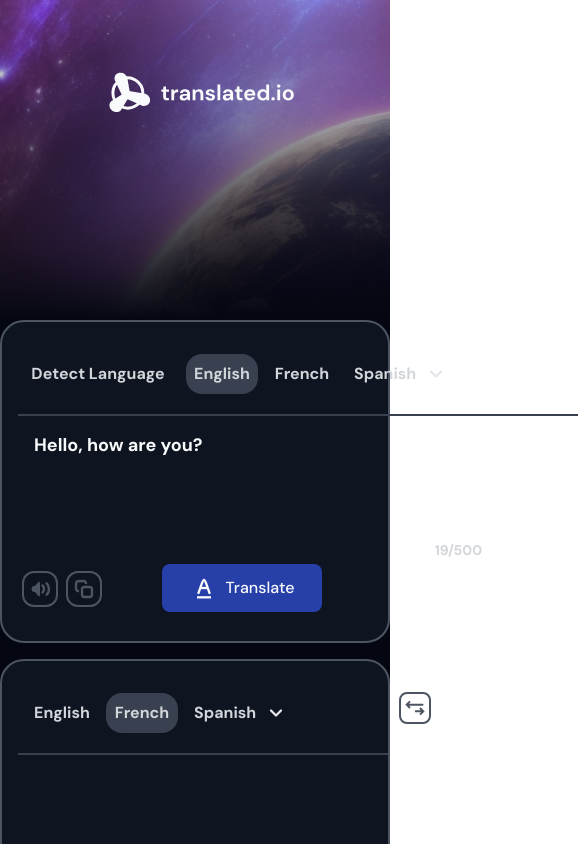
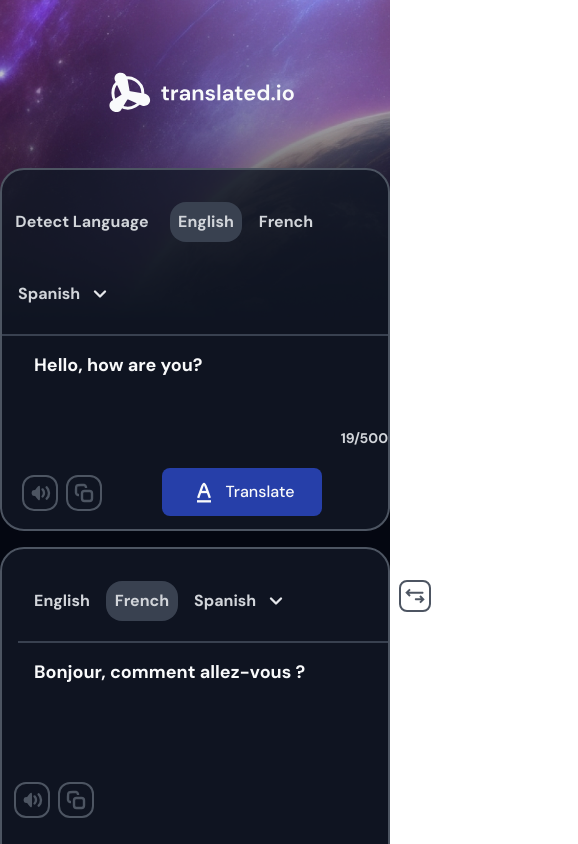
Before and after one commit to EduzzDev/Translate_page, a React (Vite) app: page / in a window 390 px wide. Shown: the top 844 px of the page, 578 px wide, since content can reach past the window. Built offline with nearby package versions, Linux system fonts and the light colour scheme.

Commit message:
fix: Corrigir a sicronização da altura do input e do output

```diff
--- a/src/App.jsx
+++ b/src/App.jsx
@@ -12,9 +12,11 @@ import sortAlfa from "/src/assets/Sort_alfa.svg";
 
 function App() {
   const [translatingText, setTranslatingText] = useState("Hello, how are you?");
-  const [translatedText, setTranslatedText] = useState("");
+  const [translatedText, setTranslatedText] = useState(
+    "Bonjour, comment allez-vous ?",
+  );
   const [copied, setCopying] = useState(false);
-  const textareaRef = useRef(null);
+  const inputRef = useRef(null);
   const outputRef = useRef(null);
   const [inputLanguage, setInputLanguage] = useState("English");
   const [outputLanguage, setOutputLanguage] = useState("French");
@@ -81,6 +83,7 @@ function App() {
   const handleInput = (e) => {
     if (e.target.value.length <= 500) {
       setTranslatingText(e.target.value);
+      setTranslatedText;
     }
   };
 
@@ -126,29 +129,50 @@ function App() {
   useEffect(() => {
     const adjustHeight = (el) => {
       if (el) {
-        el.style.height = "auto"; // Reseta a altura para o mínimo
-        // Se tiver texto, ele assume o scrollHeight
+        el.style.height = "auto";
         el.style.height = el.scrollHeight + "px";
       }
     };
-    adjustHeight(textareaRef.current);
+
+    adjustHeight(inputRef.current);
+
+    // sincroniza altura do output com o input sempre que este muda
+    if (outputRef.current && inputRef.current) {
+      outputRef.current.style.height = inputRef.current.style.height;
+    }
+  }, [translatingText]); // dispara ao mudar o texto de entrada
+
+  // mantém a lógica original caso o texto traduzido seja maior que o input
+  useEffect(() => {
+    const adjustHeight = (el) => {
+      if (el) {
+        el.style.height = "auto";
+        el.style.height = el.scrollHeight + "px";
+      }
+    };
+
     adjustHeight(outputRef.current);
-  }, [translatingText]);
+
+    // sincroniza altura do input com o output sempre que este muda
+    if (outputRef.current && inputRef.current) {
+      inputRef.current.style.height = outputRef.current.style.height;
+    }
+  }, [translatedText]); // dispara quando a tradução chega
 
   return (
     <>
-      <main className="bg-[#040711]   w-dvw min-h-dvh ">
+      <main className="bg-[#040711]  min-w-dvw min-h-dvh ">
         <div className="w-screen flex flex-row justify-center">
           <img className="w-full h-80 object-cover " src={fundo} alt="fundo" />
           <img className="w-50 absolute top-15 " src={logo} alt="logo" />
         </div>
         <section className="flex flex-col  gap-y-4 lg:flex-row justify-center lg:gap-x-4">
           <nav
-            className="bg-[rgba(18,24,38,0.8)] w-dvw relative  lg:bottom-38 min-[600px]:left-10 min-[600px]:w-130
+            className="bg-[rgba(18,24,38,0.8)] w-full relative bottom-38 min-[600px]:left-10 min-[600px]:w-130
             border-2 border-[#4D5562]  rounded-3xl"
             aria-label="Seleção de idiomas"
           >
-            <div className="  min-[600px]:w-120  lg:mb-5 w-140  border-b-2 pb-5 ml-4 lg:ml-4 border-[#394150]">
+            <div className="  min-[500px]:w-120  lg:mb-5  border-b-2 pb-5 min-[500px]:ml-4 lg:ml-4 border-[#394150]">
               <button
                 onClick={() => toggleInputLanguage("auto")}
                 className={`w-40 relative mt-8 cursor-pointer p-2 font-semibold focus:bg-[#394150] focus:rounded-2xl  hover:rounded-2xl
@@ -202,13 +226,13 @@ function App() {
                 </svg>
               </button>
             </div>
-            <div className="flex flex-col gap-4 mt-4">
+            <div className="flex flex-col min-[500px]:gap-4 mt-4">
               <textarea
-                ref={textareaRef}
+                ref={inputRef}
                 value={translatingText}
                 onChange={handleInput}
                 rows={1}
-                className="lg:w-120  w-[90%] pointer
+                className="lg:w-120  w-full pointer
                 text-[18px] overflow-hidden text-[#F9FAFB]
                  font-black ml-8 mb-10 border-0 resize-none outline-0"
                 aria-label="Texto de entrada"
@@ -260,7 +284,7 @@ function App() {
                 </div>
               </footer>
               <p
-                className="w-120 text-[#D2D5DA] relative
+                className="min-[500px]:w-120 text-[#D2D5DA] relative
               bottom-20 text-end text-[14px] font-semibold"
               >
                 {translatingText.length}/500
@@ -268,7 +292,7 @@ function App() {
             </div>
           </nav>
           <nav
-            className="bg-[rgba(18,24,38,0.8)] w-dvw pb-4 lg:pb-0 relative min-h-85 lg:bottom-38 min-[600px]:left-10  min-[600px]:w-130
+            className="bg-[rgba(18,24,38,0.8)] w-dvw pb-4 lg:pb-0 relative min-h-85 bottom-38 min-[600px]:left-10  min-[600px]:w-130
             border-2 border-[#4D5562]  rounded-3xl"
             aria-label="Seleção de idiomas"
           >
@@ -317,30 +341,43 @@ function App() {
                 <img src={butttonChange} alt="botão de trocar" />
               </button>
             </div>
-            <div className="flex flex-col">
+            <div className="flex flex-col min-[500px]:gap-4 mt-4">
               <textarea
                 ref={outputRef}
                 value={translatedText}
+                onChange={handleInput}
+                rows={1}
+                className="lg:w-120  w-full pointer
+                text-[18px] overflow-hidden text-[#F9FAFB]
+                 font-black ml-8 mb-10 border-0 resize-none outline-0"
+                aria-label="Texto de saída"
                 readOnly
-                rows={1}
-                className="lg:w-120  w-[90%]  pt-4 lg:pt-0  text-[18px]
-                 overflow-hidden text-[#F9FAFB] font-black ml-6 mb-12 lg:mb-10 border-0 resize-none outline-0"
-                aria-label="Texto de entrada"
-              ></textarea>
-              <footer>
+              />
+              <footer className="flex gap-y-2 gap-2">
                 <button
                   onClick={() =>
-                    speak(translatedText, LanguageMap[outputLanguage])
+                    speak(
+                      translatedText,
+                      inputLanguage === "auto"
+                        ? detectLanguage(translatedText)
+                        : LanguageMap[outputLanguage],
+                    )
                   }
-                  className="p-1 border-2 border-[#4D5562] rounded-xl relative ml-4 mt-14"
+                  className="p-1 border-2 z-10 border-[#4D5562]
+                  rounded-xl relative ml-3 top-14 "
                 >
-                  <img className="w-6" src={sound} alt="som" />
+                  <img className="w-6 cursor-pointer" src={sound} alt="som" />
                 </button>
                 <button
                   onClick={() => copying(translatedText)}
-                  className="p-1 border-2 cursor-pointer z-10 border-[#4D5562] rounded-xl relative ml-2   mt-14"
+                  className="p-1 border-2 z-10 border-[#4D5562]
+                  rounded-xl relative  top-14"
                 >
-                  <img className="w-6" src={copy} alt="icone de cópia" />
+                  <img
+                    className="w-6 cursor-pointer"
+                    src={copy}
+                    alt="icone de cópia"
+                  />
                 </button>
               </footer>
             </div>
```
